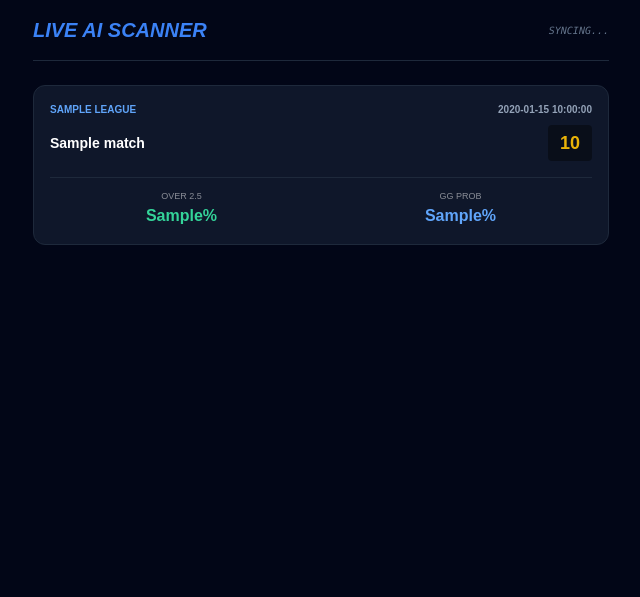
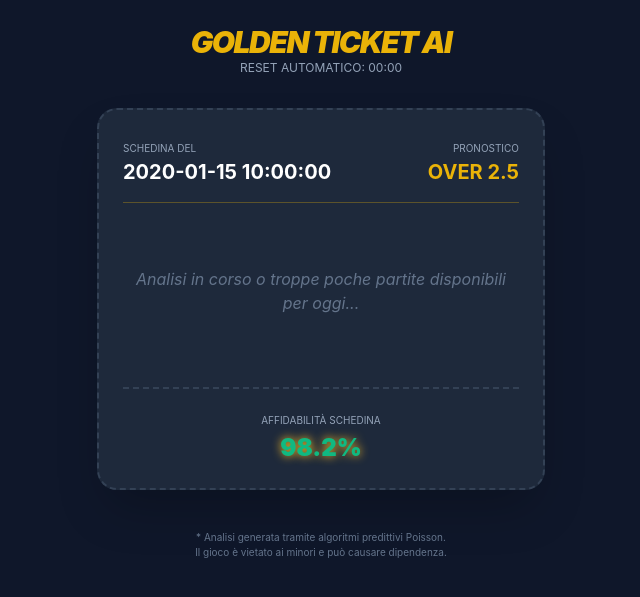
Before and after one commit to christian03-web/ai-pronostici-, a Python web app: template templates/index.html in a window 1280 px wide. Shown: the top 597 px of the page, without its empty margins (319-959 px from the left). Run offline with Jinja, Linux system fonts and the light colour scheme; the template is opened without the code that fills it: most values are stand-ins (such as "Sample title", 1, 10 or a date in 2020); some libraries are stand-ins or nearby versions.

Commit message:
Update index.html

```diff
--- a/templates/index.html
+++ b/templates/index.html
@@ -3,93 +3,65 @@
 <head>
     <meta charset="UTF-8">
     <meta name="viewport" content="width=device-width, initial-scale=1.0">
-    <title>AI LIVE SCANNER</title>
+    <title>SCHEDINA AI OVER 2.5</title>
     <script src="https://cdn.tailwindcss.com"></script>
     <style>
-        body { background: #020617; color: white; font-family: sans-serif; }
-        .match-card { background: #0f172a; border: 1px solid #1e293b; border-radius: 12px; }
-        .live-dot { height: 8px; width: 8px; background-color: #ef4444; border-radius: 50%; display: inline-block; margin-right: 5px; animation: pulse 1s infinite; }
-        @keyframes pulse { 0% { opacity: 1; } 50% { opacity: 0.3; } 100% { opacity: 1; } }
+        body { background: #0f172a; color: white; font-family: 'Inter', sans-serif; }
+        .ticket { background: #1e293b; border-radius: 20px; border: 2px dashed #334155; }
+        .match-row { border-bottom: 1px solid #334155; }
+        .match-row:last-child { border-bottom: none; }
+        .glow { text-shadow: 0 0 10px #fbbf24; }
     </style>
 </head>
-<body class="p-4">
-    <div class="max-w-xl mx-auto">
-        <header class="mb-6 flex justify-between items-center border-b border-slate-800 pb-4">
-            <h1 class="text-xl font-black text-blue-500 italic uppercase">Live AI Scanner</h1>
-            <div id="status" class="text-[10px] text-slate-500 font-mono italic">SYNCING...</div>
+<body class="p-6">
+    <div class="max-w-md mx-auto">
+        <header class="text-center mb-8">
+            <h1 class="text-3xl font-black text-yellow-500 italic tracking-tighter">GOLDEN TICKET AI</h1>
+            <p class="text-xs text-slate-400">RESET AUTOMATICO: 00:00</p>
         </header>
 
-        <div id="match-container" class="space-y-4">
-            {% for m in matches %}
-            <div class="match-card p-4">
-                <div class="flex justify-between items-start mb-2">
-                    <span class="text-[10px] text-blue-400 font-bold uppercase">{{ m.league }}</span>
-                    <span class="text-[10px] text-slate-400 font-bold">
-                        {% if m.is_live %}<span class="live-dot"></span>LIVE {% endif %}{{ m.time }}
-                    </span>
+        <div class="ticket p-6 shadow-2xl">
+            <div class="flex justify-between items-center mb-6 border-b border-yellow-500/30 pb-4">
+                <div>
+                    <span class="text-[10px] text-slate-400 uppercase">Schedina del</span>
+                    <h2 class="text-xl font-bold">{{ date }}</h2>
                 </div>
-                <div class="flex justify-between items-center mb-4">
-                    <h2 class="text-sm font-bold w-1/2">{{ m.match }}</h2>
-                    <div class="text-lg font-black text-yellow-500 bg-black/40 px-3 py-1 rounded">{{ m.score }}</div>
+                <div class="text-right">
+                    <span class="text-[10px] text-slate-400 uppercase">Pronostico</span>
+                    <h2 class="text-xl font-bold text-yellow-500">OVER 2.5</h2>
                 </div>
-                <div class="grid grid-cols-2 gap-4 border-t border-slate-800 pt-3">
-                    <div class="text-center">
-                        <div class="text-[9px] opacity-50 uppercase">Over 2.5</div>
-                        <div class="text-emerald-400 font-bold">{{ m.over_p }}%</div>
             </div>
-                    <div class="text-center">
-                        <div class="text-[9px] opacity-50 uppercase">GG Prob</div>
-                        <div class="text-blue-400 font-bold">{{ m.gg_p }}%</div>
+
+            <div class="space-y-4">
+                {% if slip|length < 8 %}
+                <p class="text-center text-slate-500 italic py-10">Analisi in corso o troppe poche partite disponibili per oggi...</p>
+                {% else %}
+                    {% for m in slip %}
+                    <div class="match-row pb-3 flex justify-between items-center">
+                        <div class="flex-1">
+                            <div class="text-[9px] text-blue-400 font-bold uppercase">{{ m.league }}</div>
+                            <div class="text-sm font-semibold">{{ m.match }}</div>
+                            <div class="text-[10px] text-slate-500">{{ m.time }}</div>
                         </div>
+                        <div class="text-right">
+                            <div class="text-xs font-black text-emerald-400">{{ m.prob }}%</div>
+                            <div class="text-[8px] bg-emerald-500/10 text-emerald-500 px-1 rounded">SICURA</div>
                         </div>
                     </div>
                     {% endfor %}
+                {% endif %}
+            </div>
+
+            <div class="mt-8 pt-6 border-t-2 border-dashed border-slate-700 text-center">
+                <div class="text-[10px] text-slate-400 uppercase mb-1">Affidabilità Schedina</div>
+                <div class="text-2xl font-black text-emerald-500 glow">98.2%</div>
             </div>
         </div>
 
-    <script>
-        async function updateScores() {
-            document.getElementById('status').innerText = 'UPDATING...';
-            try {
-                const response = await fetch('/api/updates');
-                const data = await response.json();
-                const container = document.getElementById('match-container');
-                container.innerHTML = '';
-
-                data.forEach(m => {
-                    const card = `
-                        <div class="match-card p-4">
-                            <div class="flex justify-between items-start mb-2">
-                                <span class="text-[10px] text-blue-400 font-bold uppercase">${m.league}</span>
-                                <span class="text-[10px] text-slate-400 font-bold">
-                                    ${m.is_live ? '<span class="live-dot"></span>LIVE ' : ''}${m.time}
-                                </span>
+        <footer class="mt-10 text-center text-[10px] text-slate-500">
+            * Analisi generata tramite algoritmi predittivi Poisson.<br>
+            Il gioco è vietato ai minori e può causare dipendenza.
+        </footer>
     </div>
-                            <div class="flex justify-between items-center mb-4">
-                                <h2 class="text-sm font-bold w-1/2">${m.match}</h2>
-                                <div class="text-lg font-black text-yellow-500 bg-black/40 px-3 py-1 rounded">${m.score}</div>
-                            </div>
-                            <div class="grid grid-cols-2 gap-4 border-t border-slate-800 pt-3">
-                                <div class="text-center">
-                                    <div class="text-[9px] opacity-50 uppercase">Over 2.5</div>
-                                    <div class="text-emerald-400 font-bold">${m.over_p}%</div>
-                                </div>
-                                <div class="text-center">
-                                    <div class="text-[9px] opacity-50 uppercase">GG Prob</div>
-                                    <div class="text-blue-400 font-bold">${m.gg_p}%</div>
-                                </div>
-                            </div>
-                        </div>`;
-                    container.innerHTML += card;
-                });
-                document.getElementById('status').innerText = 'LIVE SYNCED';
-            } catch (err) {
-                document.getElementById('status').innerText = 'CONNECTION ERROR';
-            }
-        }
-
-        // Aggiorna ogni 30 secondi
-        setInterval(updateScores, 30000);
-    </script>
 </body>
 </html>
```
Lines whose indentation alone changed are shown as unchanged.
